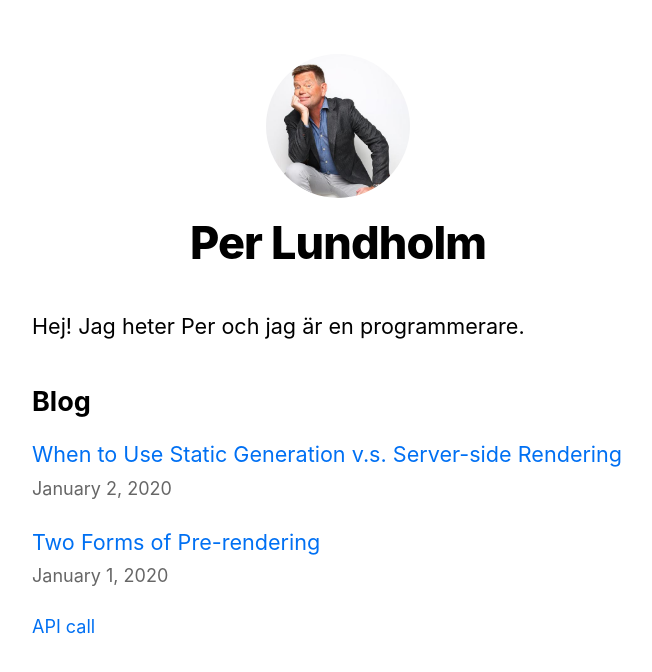
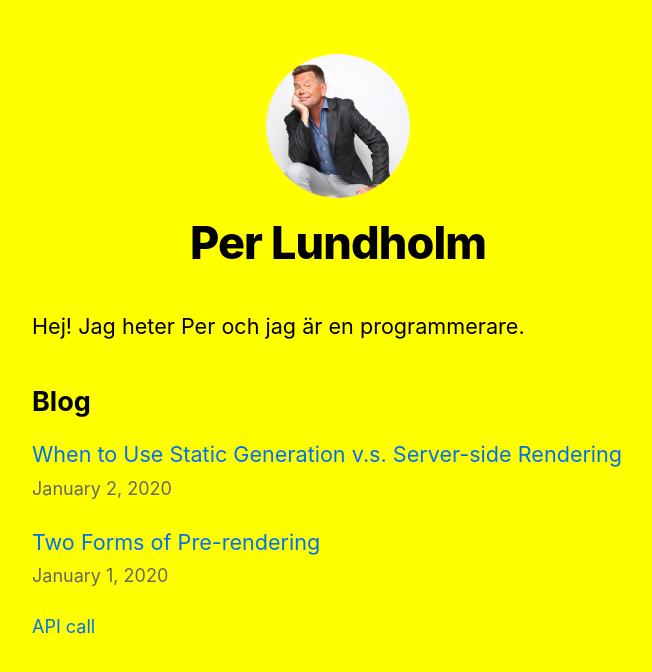
Before and after one commit to perty/nextjs-blog, a Next.js app: page / in a window 1280 px wide. Shown: the top 672 px of the page, without its empty margins (302-954 px from the left). Built offline with nearby package versions, Linux system fonts and the light colour scheme.

Commit message:
Test the system with PR and preview.

```diff
--- a/styles/global.css
+++ b/styles/global.css
@@ -15,6 +15,7 @@ body {
     sans-serif;
     line-height: 1.6;
     font-size: 18px;
+    background-color: yellow;
 }
 
 * {
```
